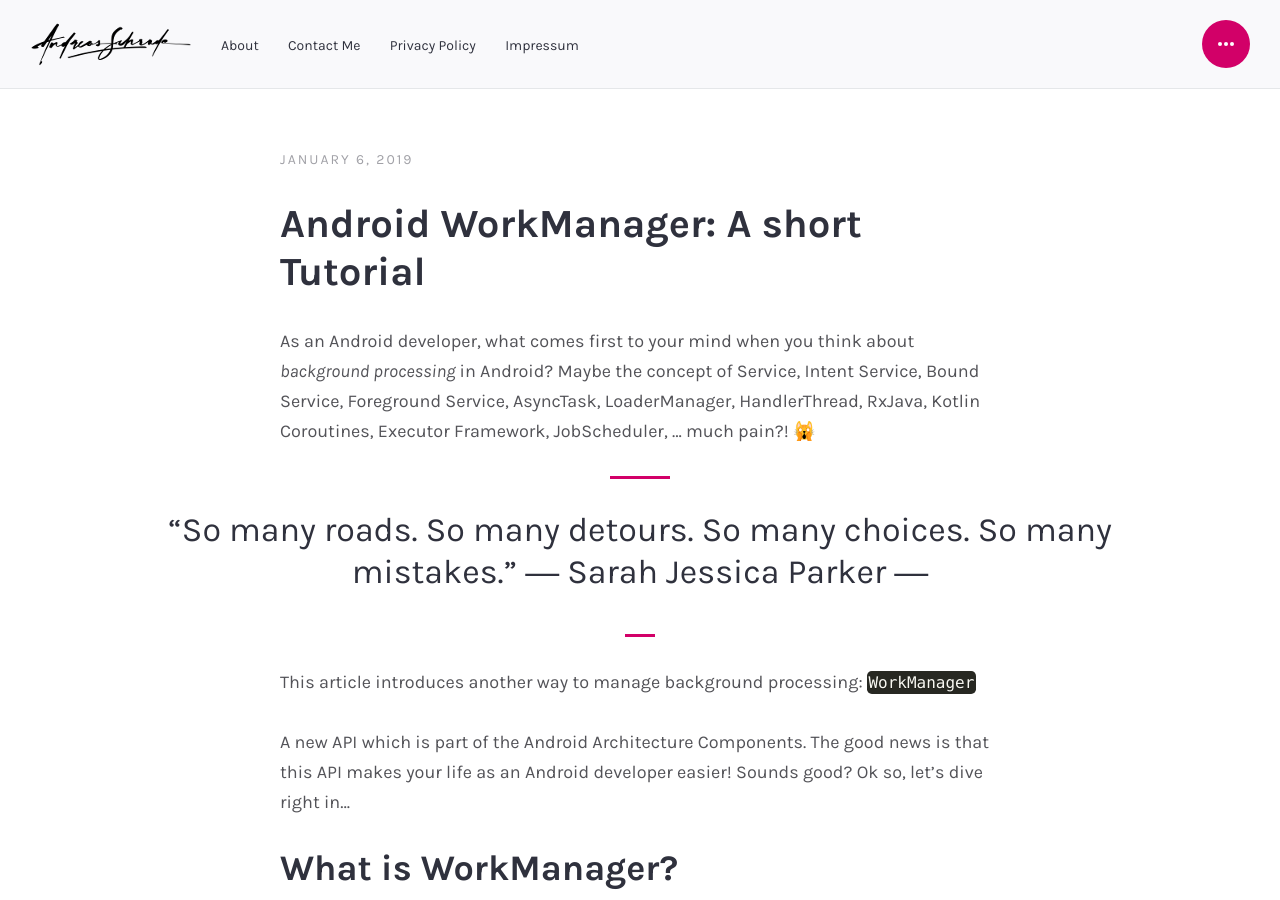
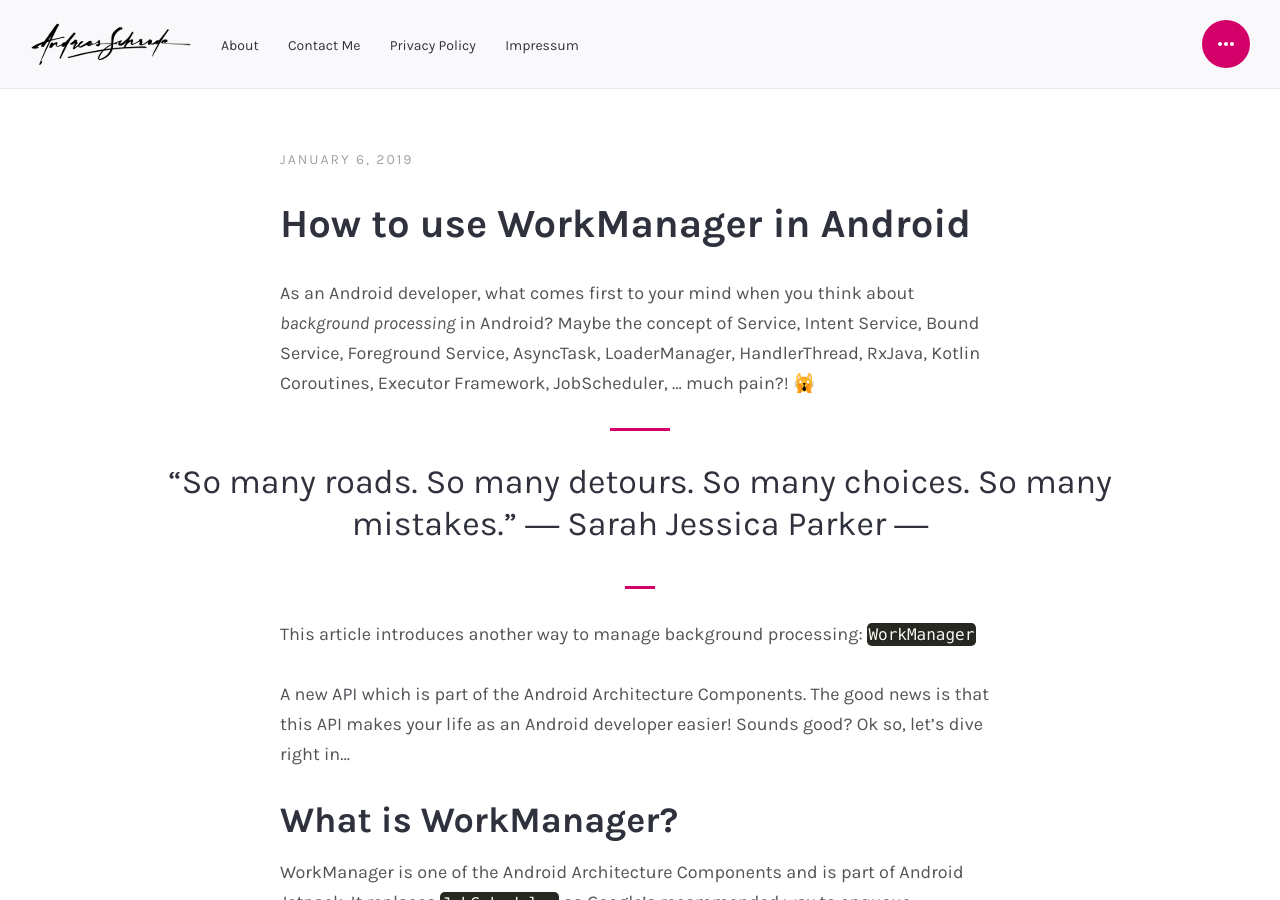
Before and after one commit to andreasschrade/andreasschrade.github.com, a Jekyll site: the page built from _posts/2019-01-06-android-how-to-workmanager.md, in a window 1280 px wide and 900 px high. Built offline with Jekyll 4.4.1, drawn with Linux system fonts in a browser that asks for light colours; emoji names are drawn with the system emoji font; some web fonts are replaced; comment, search, counter and statistics services are not loaded.

Commit message:
change title of article

```diff
--- a/_posts/2019-01-06-android-how-to-workmanager.md
+++ b/_posts/2019-01-06-android-how-to-workmanager.md
@@ -1,6 +1,6 @@
 ---
 layout: post
-title: "Android WorkManager: A short Tutorial"
+title: "How to use WorkManager in Android"
 comments: true
 language: "EN"
 
```
